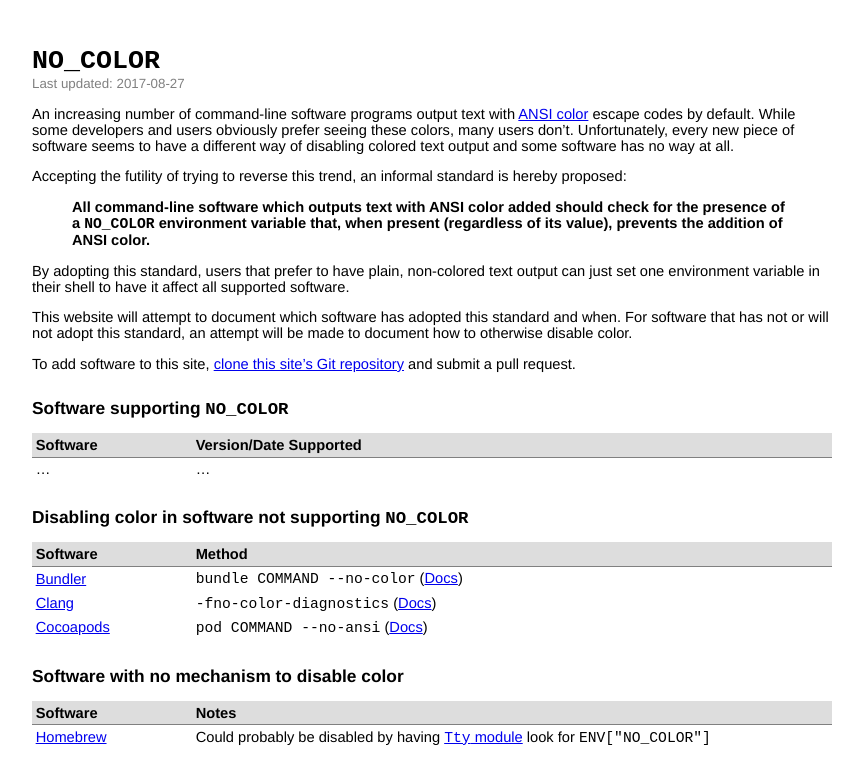
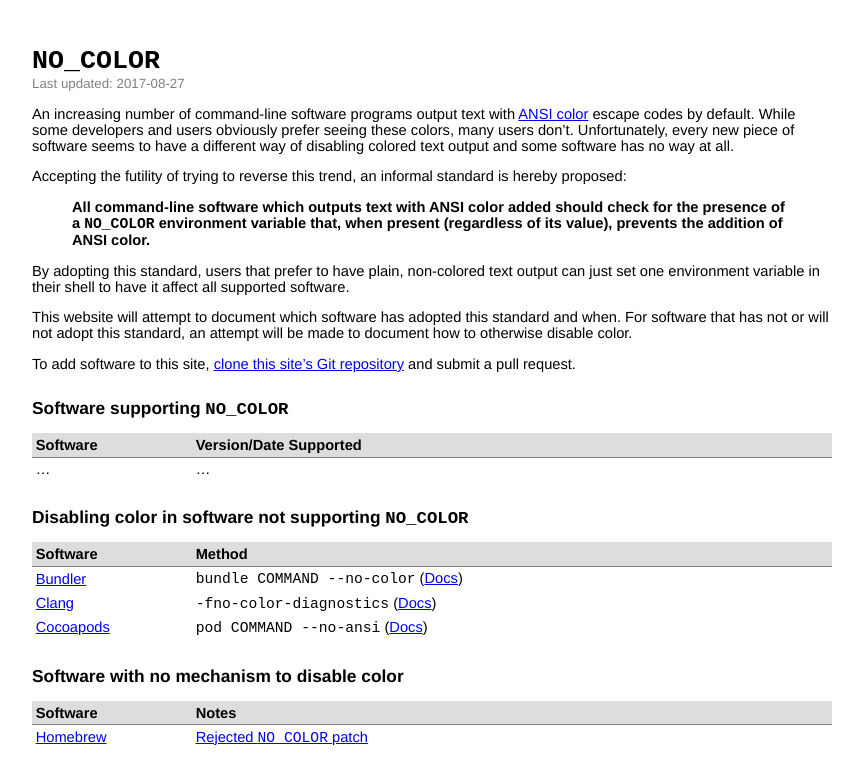
Before and after one commit to jcs/no_color, a Jekyll site: the page built from index.md, in a window 1280 px wide. Shown: the top 784 px of the page, without its empty margins (208-1071 px from the left). Built offline with Jekyll 4.4.1, drawn with Linux system fonts in a browser that asks for light colours; our own code applies the rules of GitHub Pages for plain Markdown files.

Commit message:
index.md: homebrew rejected

```diff
--- a/index.md
+++ b/index.md
@@ -53,5 +53,5 @@ and submit a pull request.
 
 | Software | Notes |
 |:-|:-|
-| [Homebrew](https://brew.sh/) | Could probably be disabled by having [`Tty` module](https://github.com/Homebrew/brew/blob/master/Library/Homebrew/utils/tty.rb) look for `ENV["NO_COLOR"]` |
+| [Homebrew](https://brew.sh/) | [Rejected `NO_COLOR` patch](https://github.com/Homebrew/brew/pull/3090) |
 {: rules="groups"}
```
